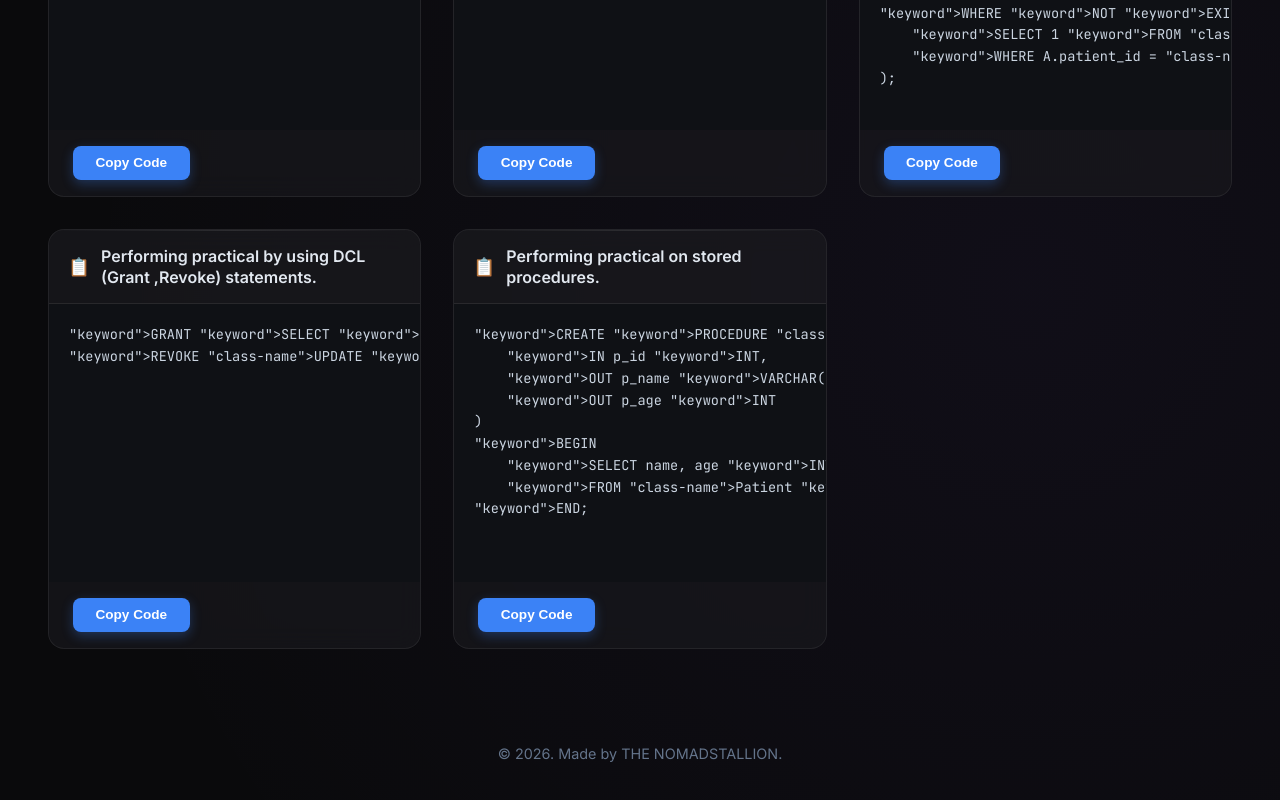
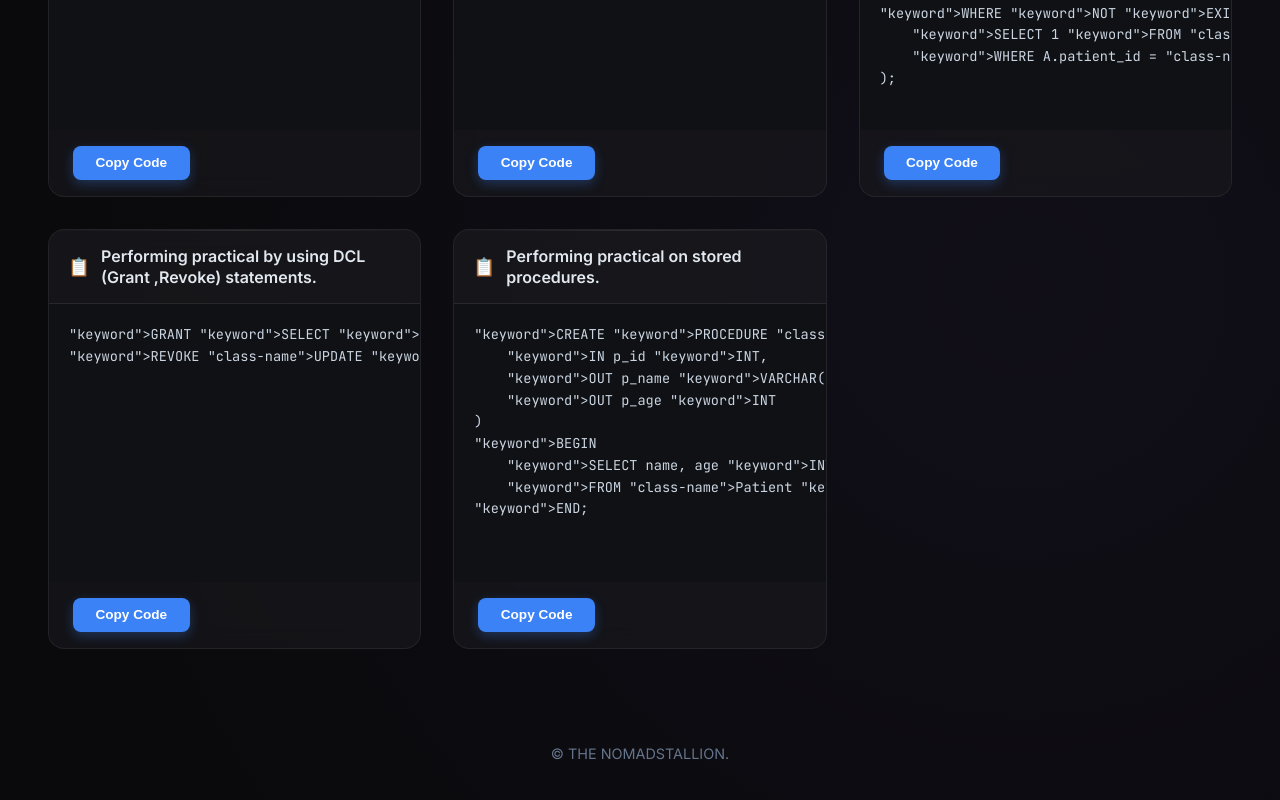
Before and after one commit to Mohammedsami001/CODES, a React (Vite) app: page / in a window 1280 px wide. Shown: the part 1867-2667 px from the top of the page. Built offline with nearby package versions, Linux system fonts and the light colour scheme.

Commit message:
Update footer credit format

```diff
--- a/src/App.jsx
+++ b/src/App.jsx
@@ -500,7 +500,7 @@ function App() {
       </main>
 
       <footer style={{ marginTop: '5rem', textAlign: 'center', color: '#64748b', fontSize: '0.9rem' }}>
-        <p>&copy; 2026. Made by THE NOMADSTALLION.</p>
+        <p>&copy; THE NOMADSTALLION.</p>
       </footer>
     </div>
   );
```
